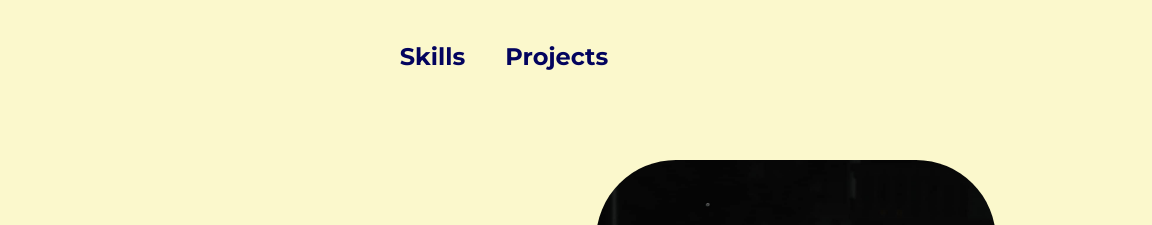
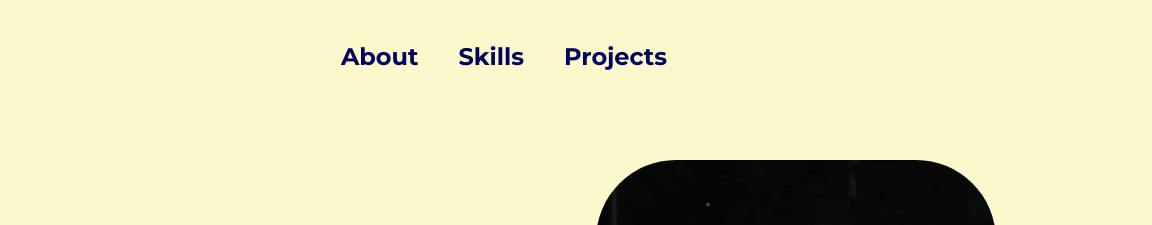
Before and after one commit to RonaldoMontemayor/Ronaldo-Portfolio, a plain HTML site: page Index.html in a window 1280 px wide. Shown: the top 225 px of the page, 128-1280 px from the left. Drawn offline with Linux system fonts and the light colour scheme.

Commit message:
Update Index.html

```diff
--- a/Index.html
+++ b/Index.html
@@ -13,7 +13,7 @@
     <header>
       <img src="./Pictures/gncLogo.png" alt="Logo">
       <nav>
-
+        <a href="#about">About</a>
         <a href="#skills">Skills</a>
         <a href="#projects">Projects</a>
       </nav>
```
